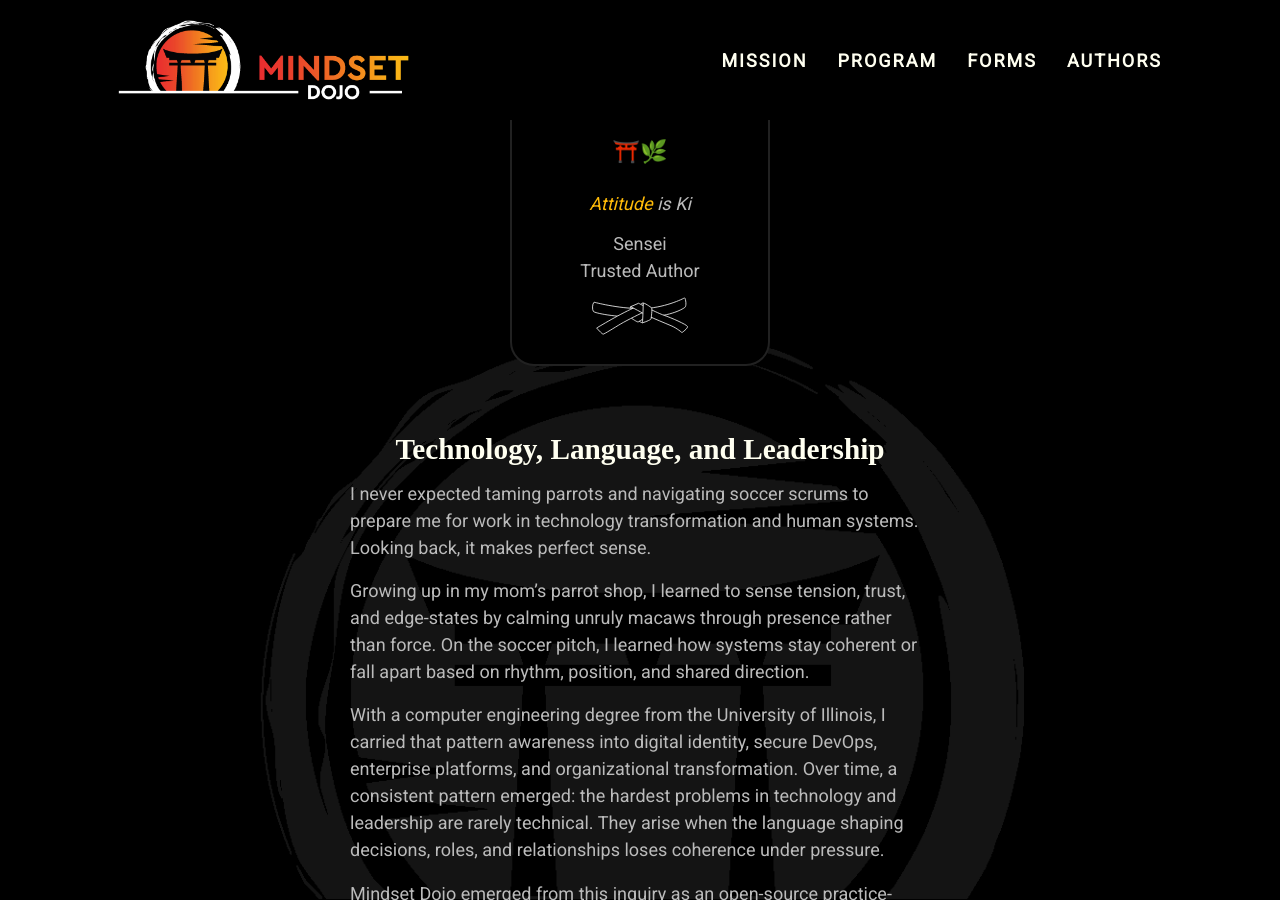
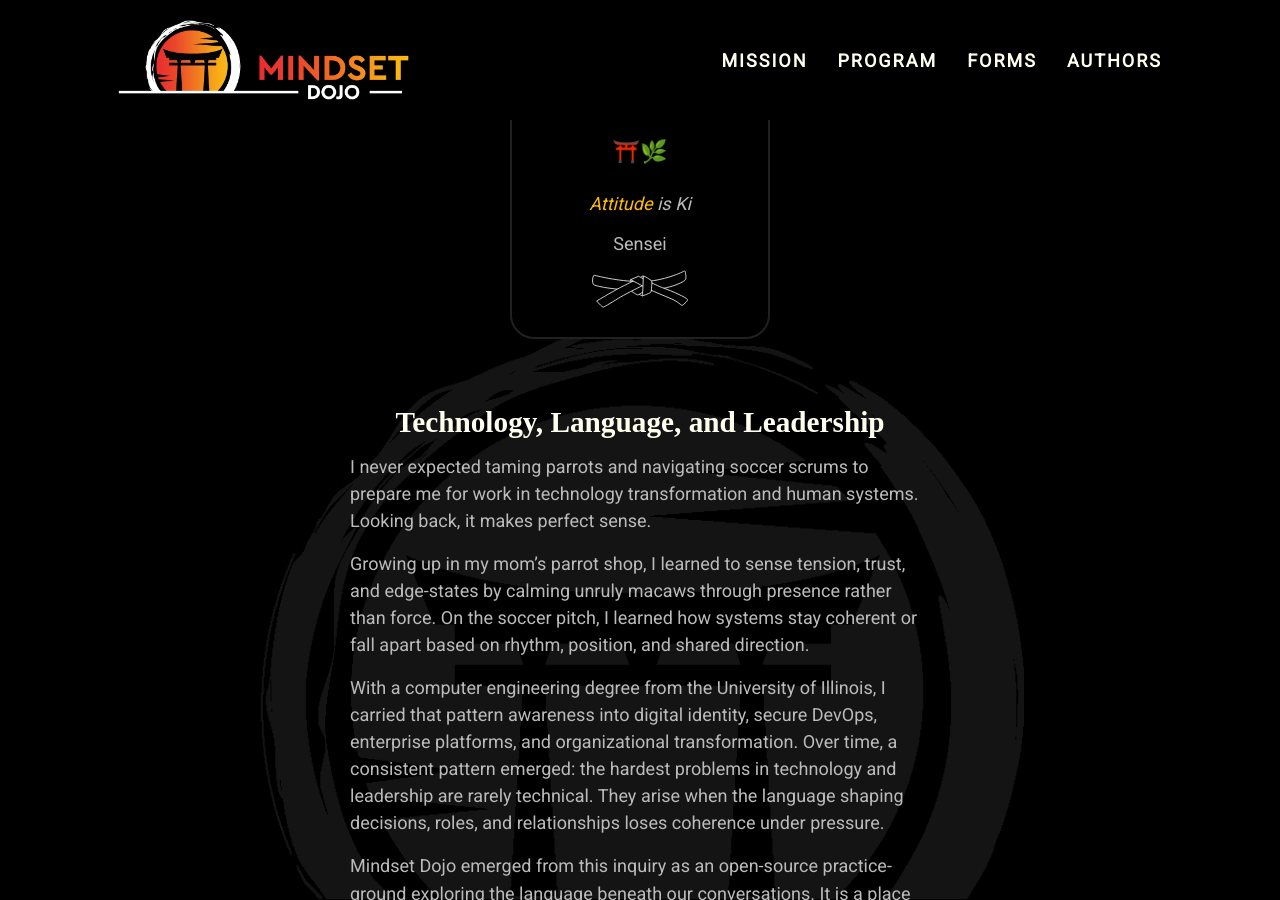
Before and after one commit to mindset-dojo/mindset-dojo.github.io, a Jekyll site: the page built from _authors/michael-basil.md, in a window 1280 px wide and 900 px high, scrolled down 352 px. Built offline with Jekyll 4.4.1, drawn with Linux system fonts in a browser that asks for light colours; some web fonts are replaced.

Commit message:
refactor(michael-basil): remove additional program leadership designation.

```diff
--- a/_authors/michael-basil.md
+++ b/_authors/michael-basil.md
@@ -12,8 +12,6 @@ program_level_date: 2025-01-12
 leadership_designations:
   - type: program
     value: Sensei
-  - type: program
-    value: Trusted Author
 emoji_signature: ⛩️🌿
 custom_url: https://michael.basil.one
 about: |
```
